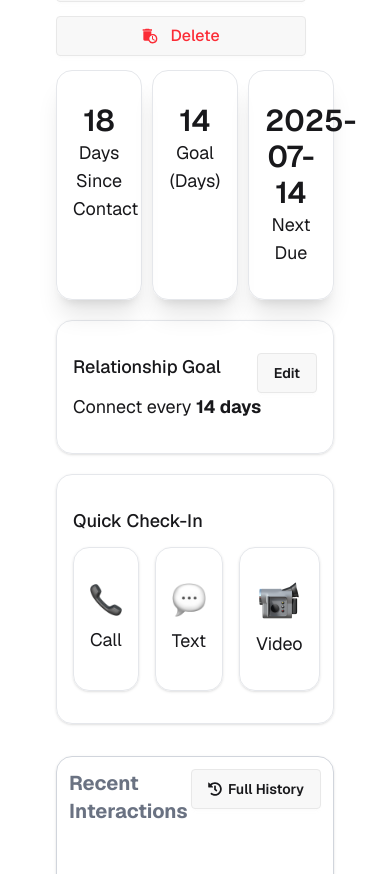
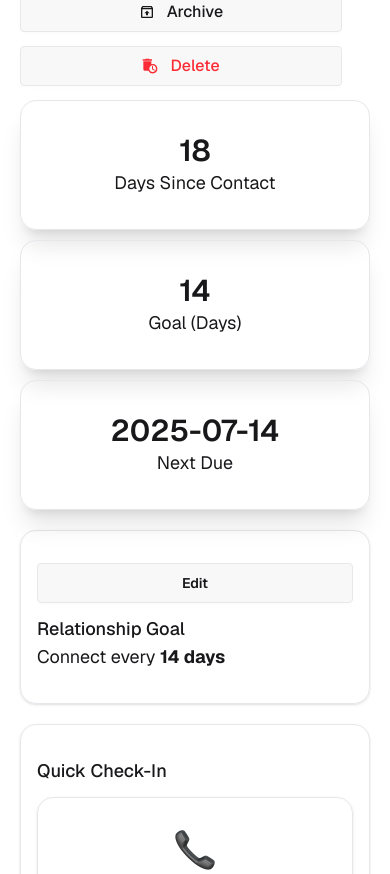
Before and after one commit to with-ph-b13/a-7, a React (Vite) app: page /friends/1 in a window 390 px wide. Shown: the part 694-1568 px from the top of the page. Built offline with nearby package versions, Linux system fonts and the light colour scheme.

Commit message:
fixed mobile layout issues

```diff
--- a/src/components/RecentInteractions/RecentInteractions.jsx
+++ b/src/components/RecentInteractions/RecentInteractions.jsx
@@ -15,8 +15,8 @@ const RecentInteractions = ({name}) => {
 
     return (
         <div className='mt-8 border border-gray-300 shadow rounded-2xl p-3'>
-                    <div className="flex justify-between">
-                        <h1 className='text-xl text-gray-500 font-bold'>Recent Interactions</h1>
+                    <div className="flex justify-between items-center flex-col md:flex-row gap-3.5">
+                        <h1 className='md:text-xl text-gray-500 font-bold'>Recent Interactions</h1>
                         <button className='btn flex items-center'><FaHistory /> Full History</button>
                     </div>
 
--- a/src/pages/FriendDetails/ContactGoal/ContactGoal.jsx
+++ b/src/pages/FriendDetails/ContactGoal/ContactGoal.jsx
@@ -5,7 +5,7 @@ const ContactGoal = ({filteredFriend}) => {
     return (
         <div>
             <div className=' mt-5 px-4 py-8 rounded-2xl shadow border border-gray-200'>
-               <div className="flex justify-between">
+               <div className="flex flex-col-reverse md:flex-row gap-3 justify-between">
                  <p className='font-medium text-lg'>Relationship Goal</p>
                 <button className='btn'>Edit</button>
                </div>
--- a/src/pages/FriendDetails/FriendDetails.jsx
+++ b/src/pages/FriendDetails/FriendDetails.jsx
@@ -21,7 +21,7 @@ const FriendDetails = () => {
     return (
         <div className="container mx-auto mt-10">
 
-            <div className='grid grid-cols-1 lg:grid-cols-4 gap-3.5 px-14 '>
+            <div className='grid grid-cols-1 lg:grid-cols-4 gap-3.5 px-5 '>
                 {/* left side */}
                 <div className="col-span-1 ">
                     <Link to={`/friends/${id}`} className="card border bg-base-100 border-gray-200 shadow">
--- a/src/pages/FriendDetails/QuicCkIn/QuicCkIn.jsx
+++ b/src/pages/FriendDetails/QuicCkIn/QuicCkIn.jsx
@@ -24,7 +24,7 @@ const QuicCkIn = ({ name }) => {
         <div>
             <div className=' mt-5 px-4 py-8 rounded-2xl shadow border border-gray-200'>
                 <p className='font-medium text-lg'>Quick Check-In</p>
-                <div className="flex gap-4 mt-3">
+                <div className="grid grid-cols-1 md:grid-cols-3 gap-4 mt-3">
                     <div onClick={() => handleAddCalls("Call")} className="px-4 cursor-pointer  py-8 w-full gap-2.5 rounded-2xl shadow border border-gray-200 flex flex-col items-center justify-center">
                         <div>
                             <img src={callImg} width={40} height={40} alt=""  loading="lazy" decoding="async"/>
--- a/src/pages/FriendDetails/TimeBoard/TimeBoard.jsx
+++ b/src/pages/FriendDetails/TimeBoard/TimeBoard.jsx
@@ -3,7 +3,7 @@ import React from 'react';
 const TimeBoard = ({filteredFriend}) => {
      const { picture, name, email, days_since_contact, status, tags, next_due_date, bio, goal } = filteredFriend;
     return (
-        <div className="grid grid-cols-3 gap-2.5">
+        <div className="grid md:grid-cols-3 grid-cols-1 gap-2.5">
             <div className='text-center px-4 py-8 rounded-2xl shadow-xl border border-gray-200'>
                 <h1 className='font-semibold text-3xl'>{days_since_contact}</h1>
                 <p className='font-normal text-lg'>Days Since Contact</p>
--- a/src/pages/HomePage/Home.jsx
+++ b/src/pages/HomePage/Home.jsx
@@ -4,7 +4,7 @@ import AllFriends from '../../components/Friends/AllFriends';
 
 const Home = () => {
     return (
-        <div className='container mx-auto px-5 md:px-0'>
+        <div className='container mx-auto px-2.5 md:px-0'>
             <Banner/>
             <hr className='my-4 text-gray-300 font-bold'/>
             <AllFriends/>
--- a/src/pages/Stats/Stats.jsx
+++ b/src/pages/Stats/Stats.jsx
@@ -25,6 +25,9 @@ const Stats = () => {
               <h1 className='text-3xl'>Empty</h1>
             </div>
             }
+            <div className="border-2 border-gray-200 rounded-2xl p-10 mt-3">
+
+              <h1 className='text-gray-600 text-2xl'>By Interaction Type</h1>
             <div className="flex flex-col justify-center items-center mt-15">
                  <PieChart style={{ width: '100%', maxWidth: '500px', maxHeight: '80vh', aspectRatio: 1 }} responsive>
       <Pie
@@ -39,7 +42,7 @@ const Stats = () => {
         dataKey="value"
         isAnimationActive={true}
 
-      />
+        />
     <Tooltip />
       <div className="mt-5">
         <Legend/>
@@ -47,6 +50,7 @@ const Stats = () => {
     </PieChart>
             </div>
         </div>
+        </div>
     );
 };
 
--- a/src/pages/TimeLine/TimeLine.jsx
+++ b/src/pages/TimeLine/TimeLine.jsx
@@ -6,9 +6,29 @@ import { FriendsContext } from '../../context/FriendsProvider';
 import { LuPackageOpen } from 'react-icons/lu';
 const TimeLine = () => {
     const { call, setCall } = useContext(FriendsContext);
+
+    const handleNewToOldSort=()=>{
+        const newToOld=[...call].sort((a,b)=> {
+            console.log(a,b);
+
+            return new Date(b.date) - new Date(a.date)
+        })
+        setCall([...newToOld]);
+
+    }
+
+
+
     return (
         <div className='container mx-auto mt-10 px-4 md:px-0'>
             <h1 className='text-5xl font-bold'>Timeline </h1>
+            <details className="dropdown mt-4">
+                <summary className="btn m-1">Filter timeline</summary>
+                <ul className="menu dropdown-content bg-base-100 rounded-box z-1 w-52 p-2 shadow-sm">
+                    <li onClick={()=>handleNewToOldSort()}><a>Oldest to Newest</a></li>
+                    <li><a>Newest To Oldest</a></li>
+                </ul>
+            </details>
             {
                 call.length >= 1 ? <div>
                     {
@@ -37,9 +57,9 @@ const TimeLine = () => {
                         })
                     }
 
-                </div> :<div className='w-full px-5 py-2 border border-gray-300 shadow rounded-2xl flex justify-center mt-3.5 items-center min-h-[60vh]'>
-                        <h1 className='text-center text-3xl flex items-center gap-3'><LuPackageOpen /> Timeline is empty</h1>
-                    </div>
+                </div> : <div className='w-full px-5 py-2 border border-gray-300 shadow rounded-2xl flex justify-center mt-3.5 items-center min-h-[60vh]'>
+                    <h1 className='text-center text-3xl flex items-center gap-3'><LuPackageOpen /> Timeline is empty</h1>
+                </div>
             }
 
         </div>
```
